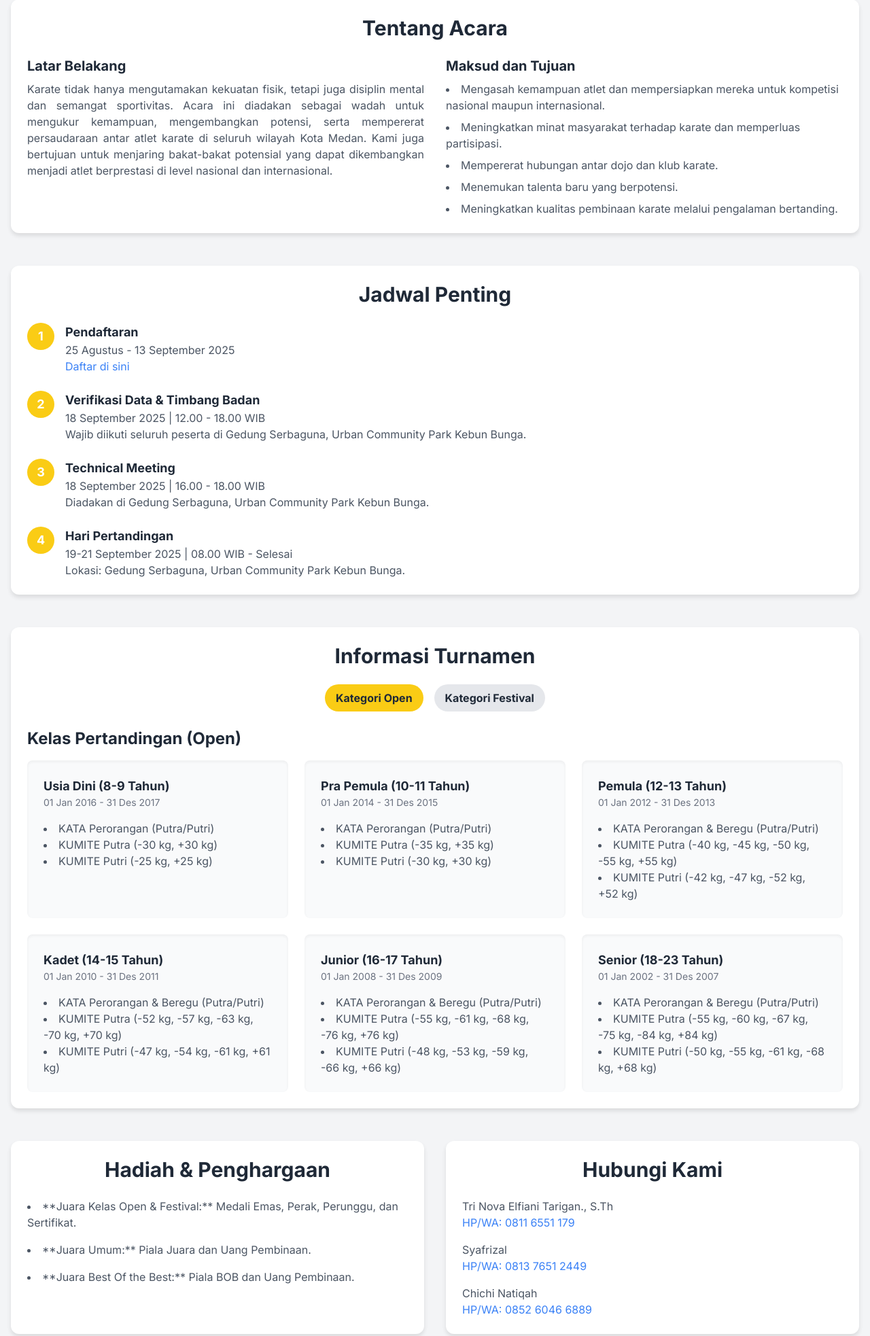
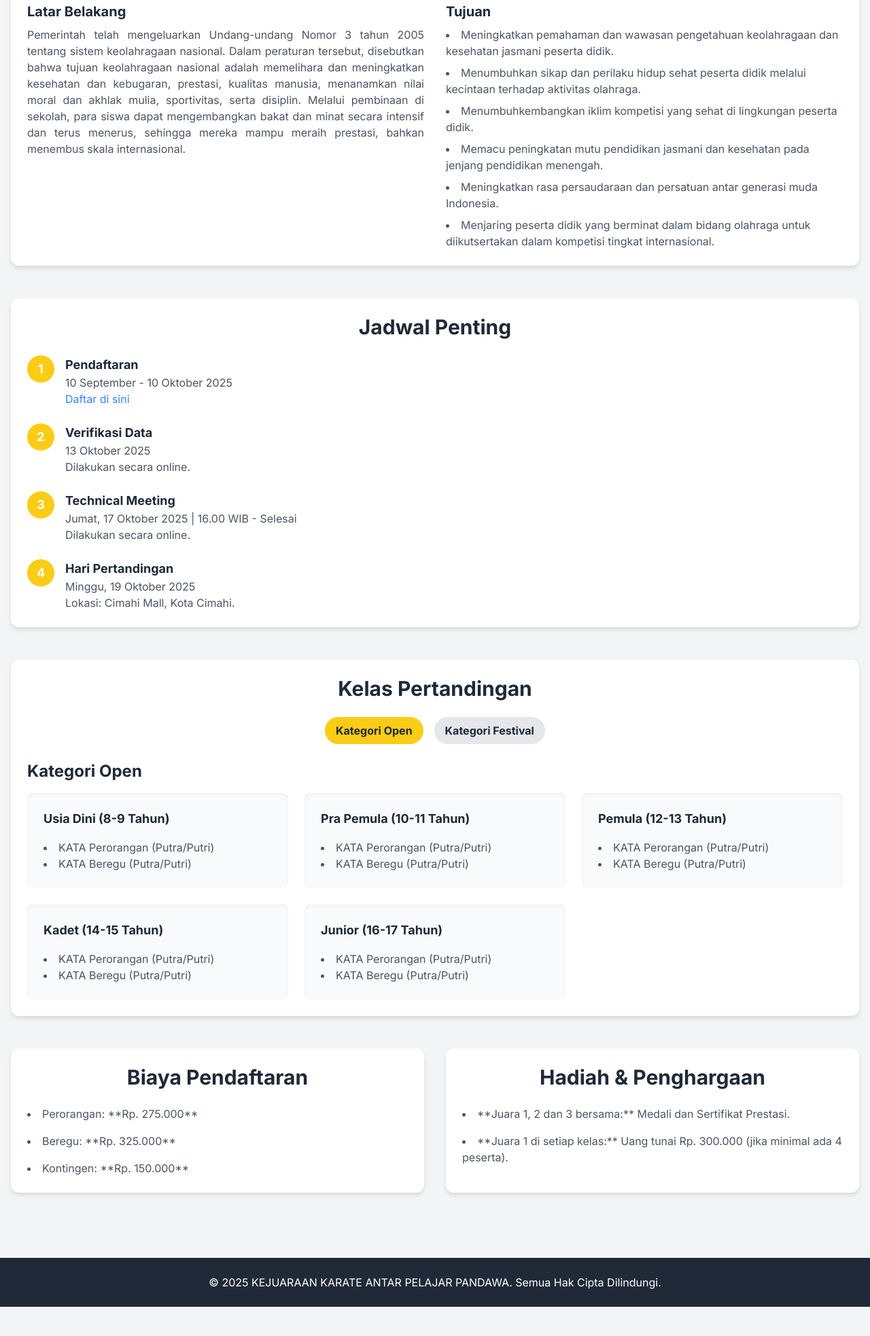
Before and after one commit to opik000027/pandawa, a plain HTML site: page index.html in a window 1280 px wide. Shown: the part 525-2491 px from the top of the page at 68% size. After the commit the page ends 2448 px from the top, so only its background shows below. Drawn offline with nearby package versions, Linux system fonts and the light colour scheme.

Commit message:
Update index.html

```diff
--- a/index.html
+++ b/index.html
@@ -4,6 +4,7 @@
     <meta charset="UTF-8">
     <meta name="viewport" content="width=device-width, initial-scale=1.0">
     <title>KEJUARAAN KARATE ANTAR PELAJAR PANDAWA 2025</title>
+    <link rel="icon" type="image/png" href="https://placehold.co/32x32/fff/000?text=FORKI">
     <script src="https://cdn.tailwindcss.com"></script>
     <style>
         @import url('https://fonts.googleapis.com/css2?family=Inter:wght@400;700&display=swap');
@@ -59,16 +60,8 @@
             TAHUN 2025
         </p>
         <p class="mt-2 text-lg drop-shadow-lg">
-            19-21 September 2025 | Gedung Serbaguna, Urban Community Park Kebun Bunga
+            Minggu, 19 Oktober 2025 | Cimahi Mall, Kota Cimahi
         </p>
-        <div class="mt-8">
-            <a href="#" id="downloadProposalBtn" class="download-button">
-                <svg xmlns="http://www.w3.org/2000/svg" class="h-6 w-6" fill="none" viewBox="0 0 24 24" stroke="currentColor" stroke-width="2">
-                    <path stroke-linecap="round" stroke-linejoin="round" d="M4 16v1a3 3 0 003 3h10a3 3 0 003-3v-1m-4-4l-4 4m0 0l-4-4m4 4V4" />
-                </svg>
-                Unduh Proposal
-            </a>
-        </div>
     </header>
 
     <main class="container mx-auto px-4 py-12">
@@ -80,17 +73,18 @@
                     <div>
                         <h3 class="text-xl font-semibold mb-2">Latar Belakang</h3>
                         <p class="text-justify text-gray-600">
-                            Karate tidak hanya mengutamakan kekuatan fisik, tetapi juga disiplin mental dan semangat sportivitas. Acara ini diadakan sebagai wadah untuk mengukur kemampuan, mengembangkan potensi, serta mempererat persaudaraan antar atlet karate di seluruh wilayah Kota Medan. Kami juga bertujuan untuk menjaring bakat-bakat potensial yang dapat dikembangkan menjadi atlet berprestasi di level nasional dan internasional.
+                            Pemerintah telah mengeluarkan Undang-undang Nomor 3 tahun 2005 tentang sistem keolahragaan nasional. Dalam peraturan tersebut, disebutkan bahwa tujuan keolahragaan nasional adalah memelihara dan meningkatkan kesehatan dan kebugaran, prestasi, kualitas manusia, menanamkan nilai moral dan akhlak mulia, sportivitas, serta disiplin. Melalui pembinaan di sekolah, para siswa dapat mengembangkan bakat dan minat secara intensif dan terus menerus, sehingga mereka mampu meraih prestasi, bahkan menembus skala internasional.
                         </p>
                     </div>
                     <div>
-                        <h3 class="text-xl font-semibold mb-2">Maksud dan Tujuan</h3>
+                        <h3 class="text-xl font-semibold mb-2">Tujuan</h3>
                         <ul class="list-disc list-inside text-gray-600 space-y-2">
-                            <li>Mengasah kemampuan atlet dan mempersiapkan mereka untuk kompetisi nasional maupun internasional.</li>
-                            <li>Meningkatkan minat masyarakat terhadap karate dan memperluas partisipasi.</li>
-                            <li>Mempererat hubungan antar dojo dan klub karate.</li>
-                            <li>Menemukan talenta baru yang berpotensi.</li>
-                            <li>Meningkatkan kualitas pembinaan karate melalui pengalaman bertanding.</li>
+                            <li>Meningkatkan pemahaman dan wawasan pengetahuan keolahragaan dan kesehatan jasmani peserta didik.</li>
+                            <li>Menumbuhkan sikap dan perilaku hidup sehat peserta didik melalui kecintaan terhadap aktivitas olahraga.</li>
+                            <li>Menumbuhkembangkan iklim kompetisi yang sehat di lingkungan peserta didik.</li>
+                            <li>Memacu peningkatan mutu pendidikan jasmani dan kesehatan pada jenjang pendidikan menengah.</li>
+                            <li>Meningkatkan rasa persaudaraan dan persatuan antar generasi muda Indonesia.</li>
+                            <li>Menjaring peserta didik yang berminat dalam bidang olahraga untuk diikutsertakan dalam kompetisi tingkat internasional.</li>
                         </ul>
                     </div>
                 </div>
@@ -106,42 +100,42 @@
                         <div class="flex-shrink-0 w-10 h-10 bg-yellow-400 rounded-full flex items-center justify-center text-white font-bold text-lg">1</div>
                         <div class="ml-4">
                             <h3 class="text-lg font-semibold">Pendaftaran</h3>
-                            <p class="text-gray-600">25 Agustus - 13 September 2025</p>
-                            <a href="https://forki-medan.netlify.app/" target="_blank" class="text-blue-500 hover:underline">Daftar di sini</a>
+                            <p class="text-gray-600">10 September - 10 Oktober 2025</p>
+                            <a href="https://pandawa-karate.netlify.app/" target="_blank" class="text-blue-500 hover:underline">Daftar di sini</a>
                         </div>
                     </div>
                     <div class="flex items-start">
                         <div class="flex-shrink-0 w-10 h-10 bg-yellow-400 rounded-full flex items-center justify-center text-white font-bold text-lg">2</div>
                         <div class="ml-4">
-                            <h3 class="text-lg font-semibold">Verifikasi Data & Timbang Badan</h3>
-                            <p class="text-gray-600">18 September 2025 | 12.00 - 18.00 WIB</p>
-                            <p class="text-gray-600">Wajib diikuti seluruh peserta di Gedung Serbaguna, Urban Community Park Kebun Bunga.</p>
+                            <h3 class="text-lg font-semibold">Verifikasi Data</h3>
+                            <p class="text-gray-600">13 Oktober 2025</p>
+                            <p class="text-gray-600">Dilakukan secara online.</p>
                         </div>
                     </div>
                     <div class="flex items-start">
                         <div class="flex-shrink-0 w-10 h-10 bg-yellow-400 rounded-full flex items-center justify-center text-white font-bold text-lg">3</div>
                         <div class="ml-4">
                             <h3 class="text-lg font-semibold">Technical Meeting</h3>
-                            <p class="text-gray-600">18 September 2025 | 16.00 - 18.00 WIB</p>
-                            <p class="text-gray-600">Diadakan di Gedung Serbaguna, Urban Community Park Kebun Bunga.</p>
+                            <p class="text-gray-600">Jumat, 17 Oktober 2025 | 16.00 WIB - Selesai</p>
+                            <p class="text-gray-600">Dilakukan secara online.</p>
                         </div>
                     </div>
                     <div class="flex items-start">
                         <div class="flex-shrink-0 w-10 h-10 bg-yellow-400 rounded-full flex items-center justify-center text-white font-bold text-lg">4</div>
                         <div class="ml-4">
                             <h3 class="text-lg font-semibold">Hari Pertandingan</h3>
-                            <p class="text-gray-600">19-21 September 2025 | 08.00 WIB - Selesai</p>
-                            <p class="text-gray-600">Lokasi: Gedung Serbaguna, Urban Community Park Kebun Bunga.</p>
+                            <p class="text-gray-600">Minggu, 19 Oktober 2025</p>
+                            <p class="text-gray-600">Lokasi: Cimahi Mall, Kota Cimahi.</p>
                         </div>
                     </div>
                 </div>
             </div>
         </section>
 
-        <!-- Categories and Rules -->
+        <!-- Categories Section -->
         <section id="details" class="mb-12">
             <div class="card">
-                <h2 class="text-3xl font-bold text-center mb-6">Informasi Turnamen</h2>
+                <h2 class="text-3xl font-bold text-center mb-6">Kelas Pertandingan</h2>
                 <!-- Tabs for Open/Festival -->
                 <div class="flex justify-center mb-6">
                     <button class="tab-button bg-yellow-400 hover:bg-yellow-500 text-gray-800 font-bold py-2 px-4 rounded-full mx-2 transition-colors duration-200" data-tab="open">Kategori Open</button>
@@ -150,66 +144,46 @@
 
                 <!-- Open Content -->
                 <div id="tab-open" class="tab-content">
-                    <h3 class="text-2xl font-semibold mb-4">Kelas Pertandingan (Open)</h3>
+                    <h3 class="text-2xl font-semibold mb-4">Kategori Open</h3>
                     <div class="grid grid-cols-1 md:grid-cols-2 lg:grid-cols-3 gap-6">
                         <!-- Usia Dini -->
                         <div class="bg-gray-50 p-6 rounded-lg shadow-inner">
                             <h4 class="text-lg font-semibold">Usia Dini (8-9 Tahun)</h4>
-                            <p class="text-sm text-gray-500">01 Jan 2016 - 31 Des 2017</p>
                             <ul class="mt-4 list-disc list-inside text-gray-600">
                                 <li>KATA Perorangan (Putra/Putri)</li>
-                                <li>KUMITE Putra (-30 kg, +30 kg)</li>
-                                <li>KUMITE Putri (-25 kg, +25 kg)</li>
+                                <li>KATA Beregu (Putra/Putri)</li>
                             </ul>
                         </div>
                         <!-- Pra Pemula -->
                         <div class="bg-gray-50 p-6 rounded-lg shadow-inner">
                             <h4 class="text-lg font-semibold">Pra Pemula (10-11 Tahun)</h4>
-                            <p class="text-sm text-gray-500">01 Jan 2014 - 31 Des 2015</p>
                             <ul class="mt-4 list-disc list-inside text-gray-600">
                                 <li>KATA Perorangan (Putra/Putri)</li>
-                                <li>KUMITE Putra (-35 kg, +35 kg)</li>
-                                <li>KUMITE Putri (-30 kg, +30 kg)</li>
+                                <li>KATA Beregu (Putra/Putri)</li>
                             </ul>
                         </div>
                         <!-- Pemula -->
                         <div class="bg-gray-50 p-6 rounded-lg shadow-inner">
                             <h4 class="text-lg font-semibold">Pemula (12-13 Tahun)</h4>
-                            <p class="text-sm text-gray-500">01 Jan 2012 - 31 Des 2013</p>
                             <ul class="mt-4 list-disc list-inside text-gray-600">
-                                <li>KATA Perorangan & Beregu (Putra/Putri)</li>
-                                <li>KUMITE Putra (-40 kg, -45 kg, -50 kg, -55 kg, +55 kg)</li>
-                                <li>KUMITE Putri (-42 kg, -47 kg, -52 kg, +52 kg)</li>
+                                <li>KATA Perorangan (Putra/Putri)</li>
+                                <li>KATA Beregu (Putra/Putri)</li>
                             </ul>
                         </div>
                         <!-- Kadet -->
                         <div class="bg-gray-50 p-6 rounded-lg shadow-inner">
                             <h4 class="text-lg font-semibold">Kadet (14-15 Tahun)</h4>
-                            <p class="text-sm text-gray-500">01 Jan 2010 - 31 Des 2011</p>
                             <ul class="mt-4 list-disc list-inside text-gray-600">
-                                <li>KATA Perorangan & Beregu (Putra/Putri)</li>
-                                <li>KUMITE Putra (-52 kg, -57 kg, -63 kg, -70 kg, +70 kg)</li>
-                                <li>KUMITE Putri (-47 kg, -54 kg, -61 kg, +61 kg)</li>
+                                <li>KATA Perorangan (Putra/Putri)</li>
+                                <li>KATA Beregu (Putra/Putri)</li>
                             </ul>
                         </div>
                         <!-- Junior -->
                         <div class="bg-gray-50 p-6 rounded-lg shadow-inner">
                             <h4 class="text-lg font-semibold">Junior (16-17 Tahun)</h4>
-                            <p class="text-sm text-gray-500">01 Jan 2008 - 31 Des 2009</p>
                             <ul class="mt-4 list-disc list-inside text-gray-600">
-                                <li>KATA Perorangan & Beregu (Putra/Putri)</li>
-                                <li>KUMITE Putra (-55 kg, -61 kg, -68 kg, -76 kg, +76 kg)</li>
-                                <li>KUMITE Putri (-48 kg, -53 kg, -59 kg, -66 kg, +66 kg)</li>
-                            </ul>
-                        </div>
-                        <!-- Senior -->
-                        <div class="bg-gray-50 p-6 rounded-lg shadow-inner">
-                            <h4 class="text-lg font-semibold">Senior (18-23 Tahun)</h4>
-                            <p class="text-sm text-gray-500">01 Jan 2002 - 31 Des 2007</p>
-                            <ul class="mt-4 list-disc list-inside text-gray-600">
-                                <li>KATA Perorangan & Beregu (Putra/Putri)</li>
-                                <li>KUMITE Putra (-55 kg, -60 kg, -67 kg, -75 kg, -84 kg, +84 kg)</li>
-                                <li>KUMITE Putri (-50 kg, -55 kg, -61 kg, -68 kg, +68 kg)</li>
+                                <li>KATA Perorangan (Putra/Putri)</li>
+                                <li>KATA Beregu (Putra/Putri)</li>
                             </ul>
                         </div>
                     </div>
@@ -217,66 +191,34 @@
 
                 <!-- Festival Content (Hidden by default) -->
                 <div id="tab-festival" class="tab-content hidden">
-                    <h3 class="text-2xl font-semibold mb-4">Kelas Pertandingan (Festival)</h3>
+                    <h3 class="text-2xl font-semibold mb-4">Kategori Festival</h3>
                     <div class="grid grid-cols-1 md:grid-cols-2 lg:grid-cols-3 gap-6">
-                        <!-- Pra Usia Dini -->
+                        <!-- SD Kelas 1-3 -->
                         <div class="bg-gray-50 p-6 rounded-lg shadow-inner">
-                            <h4 class="text-lg font-semibold">Pra Usia Dini (6-7 Tahun)</h4>
-                            <p class="text-sm text-gray-500">01 Jan 2018 - 31 Des 2019</p>
+                            <h4 class="text-lg font-semibold">SD Kelas 1-3 (8-9 Tahun)</h4>
                             <ul class="mt-4 list-disc list-inside text-gray-600">
                                 <li>KATA Perorangan (Putra/Putri)</li>
-                                <li>KUMITE Putra (-25 kg, +25 kg)</li>
-                                <li>KUMITE Putri (-20 kg, +20 kg)</li>
                             </ul>
                         </div>
-                        <!-- Usia Dini -->
+                        <!-- SD Kelas 4-6 -->
                         <div class="bg-gray-50 p-6 rounded-lg shadow-inner">
-                            <h4 class="text-lg font-semibold">Usia Dini (8-9 Tahun)</h4>
-                            <p class="text-sm text-gray-500">01 Jan 2016 - 31 Des 2017</p>
+                            <h4 class="text-lg font-semibold">SD Kelas 4-6 (10-11 Tahun)</h4>
                             <ul class="mt-4 list-disc list-inside text-gray-600">
                                 <li>KATA Perorangan (Putra/Putri)</li>
-                                <li>KUMITE Putra (-30 kg, +30 kg)</li>
-                                <li>KUMITE Putri (-25 kg, +25 kg)</li>
                             </ul>
                         </div>
-                         <!-- Pra Pemula -->
-                         <div class="bg-gray-50 p-6 rounded-lg shadow-inner">
-                            <h4 class="text-lg font-semibold">Pra Pemula (10-11 Tahun)</h4>
-                            <p class="text-sm text-gray-500">01 Jan 2014 - 31 Des 2015</p>
+                        <!-- SMP Kelas 7-9 -->
+                        <div class="bg-gray-50 p-6 rounded-lg shadow-inner">
+                            <h4 class="text-lg font-semibold">SMP Kelas 7-9 (12-13 Tahun)</h4>
                             <ul class="mt-4 list-disc list-inside text-gray-600">
                                 <li>KATA Perorangan (Putra/Putri)</li>
-                                <li>KUMITE Putra (-35 kg, +35 kg)</li>
-                                <li>KUMITE Putri (-30 kg, +30 kg)</li>
                             </ul>
                         </div>
-                         <!-- Pemula -->
-                         <div class="bg-gray-50 p-6 rounded-lg shadow-inner">
-                            <h4 class="text-lg font-semibold">Pemula (12-13 Tahun)</h4>
-                            <p class="text-sm text-gray-500">01 Jan 2012 - 31 Des 2013</p>
+                        <!-- SMA Kelas 10-12 -->
+                        <div class="bg-gray-50 p-6 rounded-lg shadow-inner">
+                            <h4 class="text-lg font-semibold">SMA Kelas 10-12 (14-15 Tahun)</h4>
                             <ul class="mt-4 list-disc list-inside text-gray-600">
                                 <li>KATA Perorangan (Putra/Putri)</li>
-                                <li>KUMITE Putra (-40 kg, -45 kg, -50 kg, -55 kg, +55 kg)</li>
-                                <li>KUMITE Putri (-42 kg, -47 kg, -52 kg, +52 kg)</li>
-                            </ul>
-                        </div>
-                         <!-- Kadet -->
-                         <div class="bg-gray-50 p-6 rounded-lg shadow-inner">
-                            <h4 class="text-lg font-semibold">Kadet (14-15 Tahun)</h4>
-                            <p class="text-sm text-gray-500">01 Jan 2010 - 31 Des 2011</p>
-                            <ul class="mt-4 list-disc list-inside text-gray-600">
-                                <li>KATA Perorangan (Putra/Putri)</li>
-                                <li>KUMITE Putra (-52 kg, -57 kg, -63 kg, -70 kg, +70 kg)</li>
-                                <li>KUMITE Putri (-47 kg, -54 kg, -61 kg, +61 kg)</li>
-                            </ul>
-                        </div>
-                         <!-- Junior -->
-                         <div class="bg-gray-50 p-6 rounded-lg shadow-inner">
-                            <h4 class="text-lg font-semibold">Junior (16-17 Tahun)</h4>
-                            <p class="text-sm text-gray-500">01 Jan 2008 - 31 Des 2009</p>
-                            <ul class="mt-4 list-disc list-inside text-gray-600">
-                                <li>KATA Perorangan (Putra/Putri)</li>
-                                <li>KUMITE Putra (-55 kg, -61 kg, -68 kg, -76 kg, +76 kg)</li>
-                                <li>KUMITE Putri (-48 kg, -53 kg, -59 kg, -66 kg, +66 kg)</li>
                             </ul>
                         </div>
                     </div>
@@ -284,24 +226,23 @@
             </div>
         </section>
 
-        <!-- Awards and Contact Section -->
-        <section id="awards-contact" class="grid grid-cols-1 md:grid-cols-2 gap-8 mb-12">
+        <!-- Fees and Awards Section -->
+        <section id="fees-awards" class="grid grid-cols-1 md:grid-cols-2 gap-8 mb-12">
+            <!-- Fees -->
+            <div class="card">
+                <h2 class="text-3xl font-bold text-center mb-6">Biaya Pendaftaran</h2>
+                <ul class="space-y-4 list-disc list-inside text-gray-600">
+                    <li>Perorangan: **Rp. 275.000**</li>
+                    <li>Beregu: **Rp. 325.000**</li>
+                    <li>Kontingen: **Rp. 150.000**</li>
+                </ul>
+            </div>
             <!-- Awards -->
             <div class="card">
                 <h2 class="text-3xl font-bold text-center mb-6">Hadiah & Penghargaan</h2>
                 <ul class="space-y-4 list-disc list-inside text-gray-600">
-                    <li>**Juara Kelas Open & Festival:** Medali Emas, Perak, Perunggu, dan Sertifikat.</li>
-                    <li>**Juara Umum:** Piala Juara dan Uang Pembinaan.</li>
-                    <li>**Juara Best Of the Best:** Piala BOB dan Uang Pembinaan.</li>
-                </ul>
-            </div>
-            <!-- Contact -->
-            <div class="card">
-                <h2 class="text-3xl font-bold text-center mb-6">Hubungi Kami</h2>
-                <ul class="space-y-4 text-gray-600">
-                    <li>Tri Nova Elfiani Tarigan., S.Th<br><a href="https://wa.me/628116551179" class="text-blue-500 hover:underline">HP/WA: 0811 6551 179</a></li>
-                    <li>Syafrizal<br><a href="https://wa.me/6281376512449" class="text-blue-500 hover:underline">HP/WA: 0813 7651 2449</a></li>
-                    <li>Chichi Natiqah<br><a href="https://wa.me/6285260466889" class="text-blue-500 hover:underline">HP/WA: 0852 6046 6889</a></li>
+                    <li>**Juara 1, 2 dan 3 bersama:** Medali dan Sertifikat Prestasi.</li>
+                    <li>**Juara 1 di setiap kelas:** Uang tunai Rp. 300.000 (jika minimal ada 4 peserta).</li>
                 </ul>
             </div>
         </section>
@@ -309,27 +250,13 @@
     </main>
 
     <footer class="bg-gray-800 text-white text-center py-6">
-        <p>&copy; 2025 FORKI Medan. Semua Hak Cipta Dilindungi.</p>
+        <p>&copy; 2025 KEJUARAAN KARATE ANTAR PELAJAR PANDAWA. Semua Hak Cipta Dilindungi.</p>
     </footer>
 
     <script>
         document.addEventListener('DOMContentLoaded', () => {
-            const downloadBtn = document.getElementById('downloadProposalBtn');
             const tabButtons = document.querySelectorAll('.tab-button');
             const tabContents = document.querySelectorAll('.tab-content');
-
-            // Download Proposal
-            downloadBtn.addEventListener('click', (e) => {
-                e.preventDefault();
-                // We'll create a dummy link to trigger the download.
-                const proposalUrl = 'https://docs.google.com/uc?export=download&id=1t3lM80QYJ5k8U9-8oWq5rF1I1e5K2cR8'; // Replace with a valid public link to your PDF
-                const link = document.createElement('a');
-                link.href = proposalUrl;
-                link.download = 'PROPOSAL KEJUARAAN KARATE ANTAR PELAJAR PANDAWA 2025.pdf';
-                document.body.appendChild(link);
-                link.click();
-                document.body.removeChild(link);
-            });
 
             // Tab functionality for Open/Festival
             tabButtons.forEach(button => {
```
